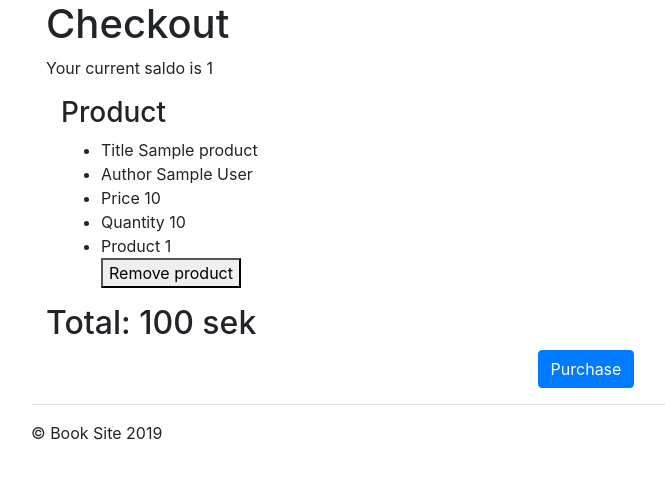
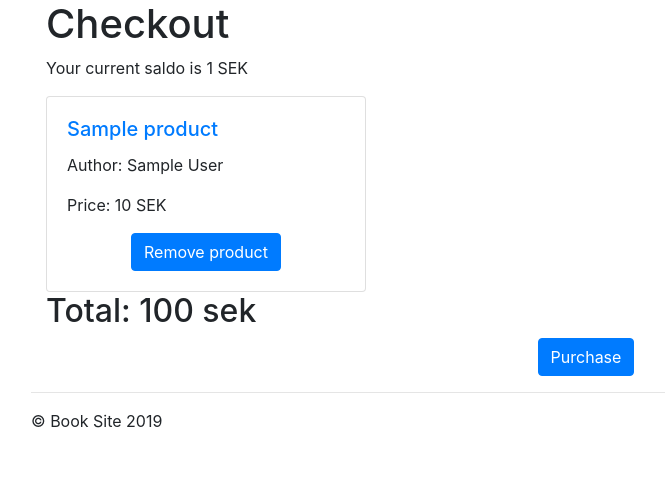
Before and after one commit to 98pontan/D0018E, a Flask app: page /checkout in a window 1280 px wide. Shown: the part 56-535 px from the top of the page, without its empty margins (54-719 px from the left). Run offline with Flask 2, Linux system fonts and the light colour scheme; the visitor is signed in with stand-in values (Sample User, id 1); tables that the repository leaves empty or names only in its code hold one stand-in row (values such as "Sample post"); some libraries are stand-ins or nearby versions.

Commit message:
Search up and running, purschase now working as intended

```diff
--- a/app.py
+++ b/app.py
@@ -363,16 +363,17 @@ def search():
     with connection.cursor() as cursor:
         if request.method == "POST":
             book = request.form['book']
-            print(book)
             # search with Title or Author
             sql = "SELECT Product.Title, Product.Author, Product.Price, Product.Product_ID FROM Product WHERE Title LIKE %s OR Author LIKE %s"
             cursor.execute(sql, (book, book))
-
             connection.commit()
             data = cursor.fetchall()
-            print("1", data)
+            if len(data)== 0 and book == 'all':
+                cursor.execute("SELECT Product.Title, Product.Author, Product.Price FROM Product")
+                connection.commit()
+                data = cursor.fetchall()
+            return render_template('search.html', data=data)
 
-            return render_template('search.html', data=data)
 
         connection.close()
         return render_template('search.html')
@@ -607,9 +608,9 @@ def getCart_ID():
             cart_data = cursor.fetchone()
             session['Cart_ID'] = cart_data['Cart_ID']
 
-@app.route("/purchase")
+@app.route('/purchase/<int:total_sum>')
 @login_required
-def purchase():
+def purchase(total_sum):
     connection = pymysql.connect(host='localhost',
                                  user='oscar',
                                  password='hejsan123',
@@ -623,11 +624,26 @@ def purchase():
             sql = "INSERT INTO Orders(Orders.User_ID, Orders.Phone, Orders.Address, Orders.City, Orders.PostalCode, Orders.Country) SELECT User.User_ID, User.Phone, User.Address, User.City, User.PostalCode, User.Country FROM User WHERE User.User_ID = %s;"
             cursor.execute(sql, session['user_id'])
             connection.commit()
-            """
-            sql0 = "DELETE CartItem FROM CartItem WHERE Cart_ID = %s;"
-            cursor.execute(sql0, session['Cart_ID'])
+
+            sql0 = "SELECT User.AccountBalance FROM User WHERE User_ID = %s"
+            cursor.execute(sql0, session['user_id'])
+            accountbalance = cursor.fetchall()
             connection.commit()
-            """
+            for i in accountbalance:
+                AB = i['AccountBalance']
+            print("tot_sum", total_sum)
+            if(AB >= total_sum):
+                newAB = AB - total_sum
+                sql1 = "UPDATE User SET AccountBalance = %s WHERE User_ID = %s"
+                cursor.execute(sql1, (newAB, session['user_id']))
+                connection.commit()
+
+                sql1 = "DELETE CartItem FROM CartItem WHERE Cart_ID = %s;"
+                cursor.execute(sql1, session['Cart_ID'])
+                connection.commit()
+                connection.close()
+                return render_template('index.html')
+            flash("Not enough money")
     finally:
         connection.close()
     return render_template('index.html')
--- a/templates/checkout.html
+++ b/templates/checkout.html
@@ -7,27 +7,27 @@
 
             <div class="carousel">
 
-               <p> Your current saldo is {{accountBalance}} </p>
+               <p> Your current saldo is {{accountBalance}} SEK</p>
 
 
             </div>
 
             {% for cartItem in data %}
-                <div class="col-sm-4">
-                <h3>Product</h3>
-                    <ul>
-                        <li>Title {{cartItem.Title}}</li>
-                        <li>Author {{cartItem.Author}}</li>
-                        <li>Price {{cartItem.Price}}</li>
-                        <li>Quantity {{cartItem.Quantity}} </li>
-                        <li>Product {{cartItem.Product_ID}}</li>
-                        <a href="..\removeproduct\{{cartItem['Product_ID']}}"> <button>Remove product</button></a>
-                    </ul>
+            <article class="card card-body" style="width: 20rem;">
+                <a href="..\product\{{ cartItem['Product_ID']}}"><h5 class="card-title">{{cartItem.Title}}</h5></a>
+                <p class="card-text">Author: {{cartItem.Author}}</p>
+                <p class="card-text">Price: {{cartItem.Price}} SEK</p>
+                <div class="row">
+                    <div class="mx-auto "><a href="..\removeproduct\{{cartItem['Product_ID']}}">
+                       <button class="btn btn-primary">Remove product</button>
+                    </a></div>
+
                 </div>
+            </article>
             {% endfor %}
             <h2>Total: {{ total_sum }} sek</h2>
             <div class="text-center">
-            <a href="{{url_for('purchase')}}" ><button class="btn btn-primary">Purchase</button></a>
+            <a href="..\purchase\{{total_sum}}" ><button class="btn btn-primary">Purchase</button></a>
             </div>
 
 
--- a/templates/includes/_navbar.html
+++ b/templates/includes/_navbar.html
@@ -34,9 +34,9 @@
                 <a class="nav-link" href="/checkout">Checkout</a>
             </li>
         </ul>
-        <form class="form-inline mt-2 mt-md-0" method="post" action="">
+        <form class="form-inline mt-2 mt-md-0" method="post" action="search">
             <input class="form-control mr-sm-2" type="text" placeholder="Search" name="book" aria-label="search">
-           <a href="/redirect(url_for('search'))"> <button class="btn btn-outline-success my-2 my-sm-0" type="submit">Search</button> </a>
+            <button class="btn btn-outline-success my-2 my-sm-0" type="submit">Search</button>
         </form>
     </div>
 </nav>
```
